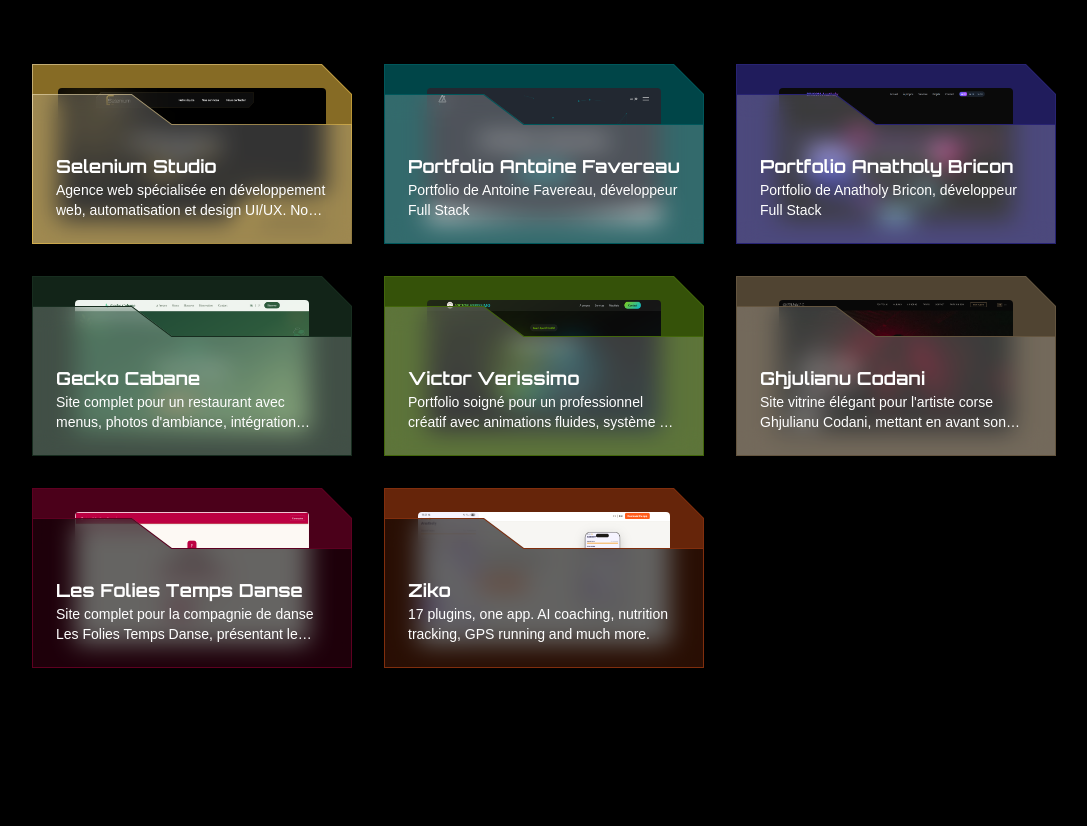
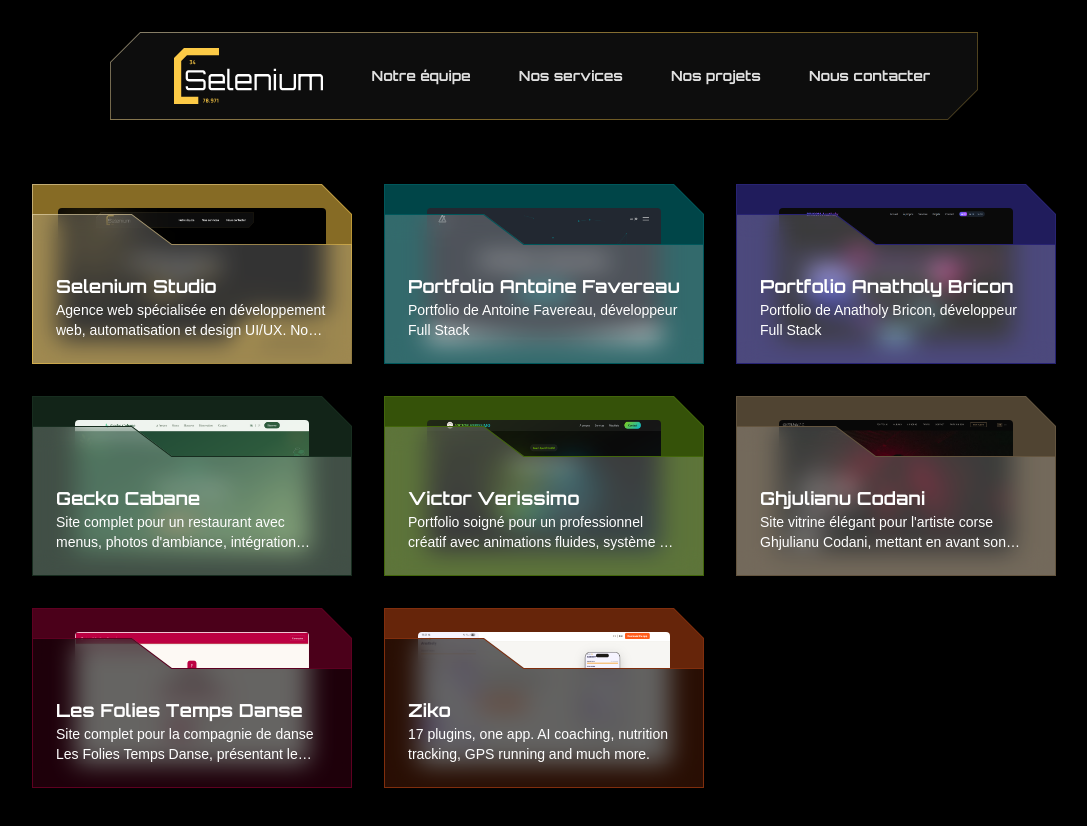
Before and after one commit to Agency-Titanium-Labs/selenium-website, a Next.js app: page /projects in a window 1280 px wide. Shown: the top 826 px of the page, without its empty margins (96-1183 px from the left). Before the commit the page ends 800 px from the top, so only its background shows below. Built offline with nearby package versions, Linux system fonts and the light colour scheme; a web font is replaced by a local one.

Commit message:
improved nav

```diff
--- a/app/layout.tsx
+++ b/app/layout.tsx
@@ -5,6 +5,7 @@ import LenisProvider from "@/components/LenisProvider";
 import { ContactModalProvider } from "@/contexts/contact-modal-context";
 import GlobalContactModal from "@/components/global-contact-modal";
 import { Analytics } from "@vercel/analytics/next";
+import Nav from "@/components/nav";
 
 const outfit = localFont({
   src: "../public/fonts/Outfit-VariableFont_wght.ttf",
@@ -108,6 +109,7 @@ export default function RootLayout({
         />
         <ContactModalProvider>
           <LenisProvider>
+            <Nav />
             {children}
             <GlobalContactModal />
             <Analytics />
--- a/app/page.tsx
+++ b/app/page.tsx
@@ -1,4 +1,3 @@
-import Nav from "@/components/nav";
 import Hero from "@/components/sections/hero";
 import Team from "@/components/sections/team";
 import Services from "@/components/sections/services";
@@ -9,7 +8,6 @@ import Footer from "@/components/sections/footer";
 export default function Home() {
   return (
     <>
-      <Nav />
       <Hero />
       <Team />
       <Services />
--- a/app/projects/[slug]/page.tsx
+++ b/app/projects/[slug]/page.tsx
@@ -13,12 +13,6 @@ export default function ProjectPage({ params }: { params: { slug: string } }) {
       <div className="grid place-items-center min-h-screen px-8 py-16">
         <div className="text-center">
           <h1 className="text-4xl font-bold mb-4">Projet introuvable</h1>
-          <Link
-            href="/projects"
-            className="opacity-60 hover:opacity-100 transition-opacity"
-          >
-            ← Retour aux projets
-          </Link>
         </div>
       </div>
     );
@@ -27,13 +21,6 @@ export default function ProjectPage({ params }: { params: { slug: string } }) {
   return (
     <div className="min-h-screen px-8 py-16">
       <div className="max-w-5xl mx-auto grid gap-12">
-        {/* Back */}
-        <div className="flex justify-start">
-          <Button href="/projects" variant="transparent">
-            ← Retour aux projets
-          </Button>
-        </div>
-
         {/* Header */}
         <div>
           <div className="flex flex-wrap items-center gap-3 mb-4">
--- a/app/projects/page.tsx
+++ b/app/projects/page.tsx
@@ -1,3 +1,4 @@
+import Nav from "@/components/nav";
 import ProjectCard from "@/components/project-card";
 import projectsData from "@/constants/projects.json";
 
--- a/components/nav.tsx
+++ b/components/nav.tsx
@@ -4,6 +4,7 @@ import Button from "@/components/ui/button";
 import { useContactModal } from "@/contexts/contact-modal-context";
 import Image from "next/image";
 import { useState } from "react";
+import { usePathname } from "next/navigation";
 import { twMerge } from "tailwind-merge";
 import Link from "next/link";
 
@@ -12,14 +13,17 @@ type NavigationItem =
   | { name: string; action: string };
 
 const navigation: NavigationItem[] = [
-  { name: "Notre équipe", href: "#team" },
-  { name: "Nos services", href: "#services" },
+  { name: "Notre équipe", href: "/#team" },
+  { name: "Nos services", href: "/#services" },
+  { name: "Nos projets", href: "/projects" },
   { name: "Nous contacter", action: "contact" },
 ];
 
 export default function Nav() {
   const { openModal } = useContactModal();
   const [menuOpen, setMenuOpen] = useState(false);
+  const pathname = usePathname();
+  const isHome = pathname === "/";
 
   const handleNavClick = (action: string) => {
     if (action === "contact") {
@@ -33,12 +37,18 @@ export default function Nav() {
       <div
         className={twMerge(
           "fixed inset-0 bg-black backdrop-blur-xs opacity-0 z-40 pointer-events-none transition-opacity duration-300",
-          menuOpen && "opacity-50 pointer-events-auto"
+          menuOpen && "opacity-50 pointer-events-auto",
         )}
         onClick={() => setMenuOpen(false)}
       ></div>
+      <div
+        className={twMerge(
+          "top-8 start-0 w-full flex justify-center pb-8 z-50",
+          isHome ? "fixed" : "sticky",
+        )}
+      >
         <nav
-        className="fixed top-8 left-1/2 transform -translate-x-1/2 w-max flex flex-col pl-10 sm:pl-16 pr-8 py-4 min-w-2/3 z-50 bg-grey-lightest/5 backdrop-blur-md"
+          className="w-max flex flex-col pl-10 sm:pl-16 pr-8 py-4 min-w-2/3 z-50 bg-grey-lightest/5 backdrop-blur-md"
           style={
             {
               "--corner-size": "30px",
@@ -79,7 +89,7 @@ export default function Nav() {
             }
           ></div>
           <div className="flex justify-between items-center gap-8">
-          <Link href="#top" onClick={() => setMenuOpen(false)}>
+            <Link href="/#top" onClick={() => setMenuOpen(false)}>
               <Image
                 src="/logo-full.svg"
                 alt="Selenium Logo"
@@ -110,19 +120,19 @@ export default function Nav() {
               <div
                 className={twMerge(
                   "absolute w-6 h-[3px] bg-white top-0 transform transition-all duration-300 ease-in-out",
-                menuOpen && "top-1/2 -rotate-45 -translate-y-1/2"
+                  menuOpen && "top-1/2 -rotate-45 -translate-y-1/2",
                 )}
               ></div>
               <div
                 className={twMerge(
                   "absolute w-6 h-[3px] bg-white top-1/2 transform -translate-y-1/2 transition-all duration-300 ease-in-out",
-                menuOpen && "opacity-0"
+                  menuOpen && "opacity-0",
                 )}
               ></div>
               <div
                 className={twMerge(
                   "absolute w-6 h-[3px] bg-white bottom-0 transform transition-all duration-300 ease-in-out",
-                menuOpen && "bottom-1/2 rotate-45 translate-y-1/2"
+                  menuOpen && "bottom-1/2 rotate-45 translate-y-1/2",
                 )}
               ></div>
             </button>
@@ -130,7 +140,7 @@ export default function Nav() {
           <ul
             className={twMerge(
               "flex flex-col md:flex-row items-center gap-2 md:gap-4 pt-2 overflow-hidden md:hidden",
-            !menuOpen && "hidden"
+              !menuOpen && "hidden",
             )}
           >
             {navigation.map((item) => (
@@ -147,6 +157,7 @@ export default function Nav() {
             ))}
           </ul>
         </nav>
+      </div>
     </>
   );
 }
--- a/components/ui/button.tsx
+++ b/components/ui/button.tsx
@@ -1,3 +1,4 @@
+import NextLink from "next/link";
 import { twMerge } from "tailwind-merge";
 
 const buttonDefaultClasses =
@@ -26,14 +27,15 @@ export default function Button({
   ...props
 }: ButtonProps) {
   return props.href ? (
-    <a
+    <NextLink
       className={twMerge(
         buttonDefaultClasses,
         buttonVariants[variant],
         className,
       )}
       {...(props as React.AnchorHTMLAttributes<HTMLAnchorElement>)}
-    ></a>
+      href={props.href}
+    ></NextLink>
   ) : (
     <button
       type="button"
```
Lines whose indentation alone changed are shown as unchanged.
